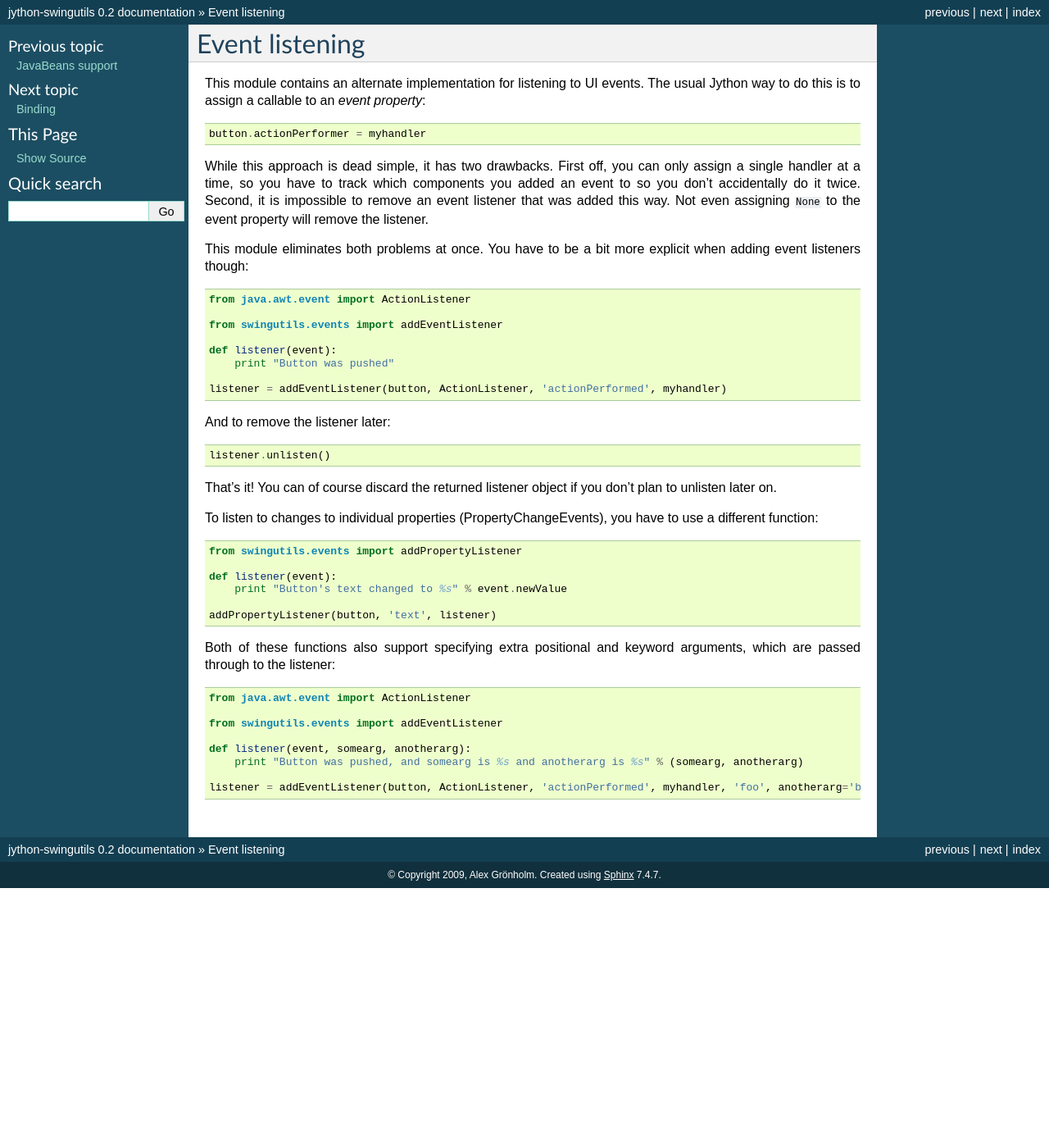
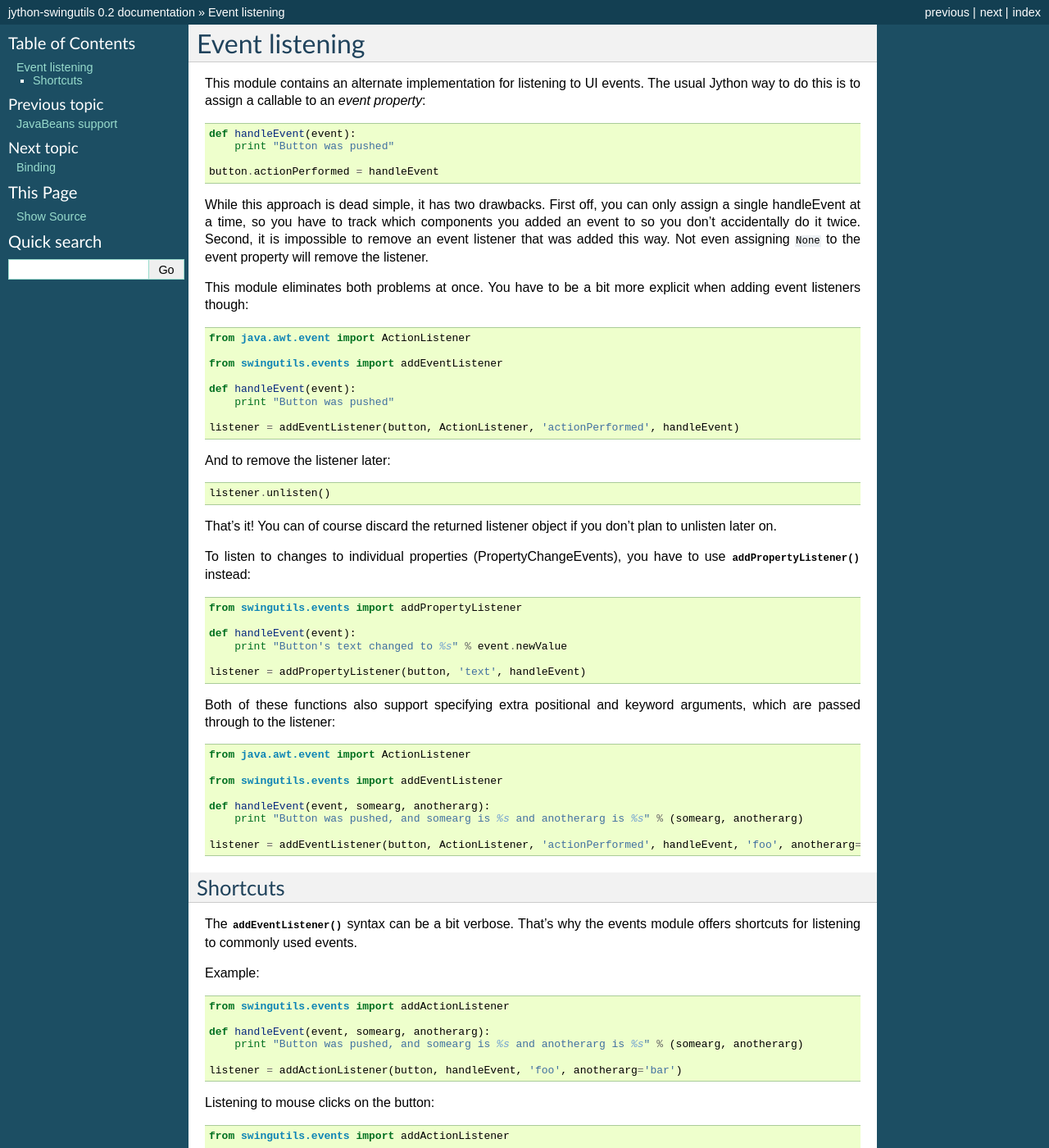
Before and after one commit to jython/swingutils, a Sphinx documentation site: the page built from docs/events.rst, in a window 1280 px wide and 1400 px high. Shown: the whole window at 82% size. Built offline with Sphinx 7.4.7, drawn with Linux system fonts in a browser that asks for light colours; some of the changed text lies outside the part shown.

Commit message:
Updates and corrections to events module documentations

```diff
--- a/docs/events.rst
+++ b/docs/events.rst
@@ -5,10 +5,13 @@ This module contains an alternate implementation for listening to UI events.
 The usual Jython way to do this is to assign a callable to an
 `event property`::
 
-    button.actionPerformer = myhandler
+    def handleEvent(event):
+        print "Button was pushed"
+
+    button.actionPerformed = handleEvent
 
 While this approach is dead simple, it has two drawbacks. First off, you can
-only assign a single handler at a time, so you have to track which
+only assign a single handleEvent at a time, so you have to track which
 components you added an event to so you don't accidentally do it twice.
 Second, it is impossible to remove an event listener that was added this way.
 Not even assigning ``None`` to the event property will remove the listener.
@@ -20,10 +23,10 @@ explicit when adding event listeners though::
 
     from swingutils.events import addEventListener
 
-    def listener(event):
+    def handleEvent(event):
         print "Button was pushed"
 
-    listener = addEventListener(button, ActionListener, 'actionPerformed', myhandler)
+    listener = addEventListener(button, ActionListener, 'actionPerformed', handleEvent)
 
 And to remove the listener later::
 
@@ -33,14 +36,14 @@ That's it! You can of course discard the returned listener object if you don't
 plan to unlisten later on.
 
 To listen to changes to individual properties (PropertyChangeEvents), you have
-to use a different function::
+to use :func:`~swingutils.events.addPropertyListener` instead::
 
     from swingutils.events import addPropertyListener
 
-    def listener(event):
+    def handleEvent(event):
         print "Button's text changed to %s" % event.newValue
 
-    addPropertyListener(button, 'text', listener)
+    listener = addPropertyListener(button, 'text', handleEvent)
 
 Both of these functions also support specifying extra positional and keyword
 arguments, which are passed through to the listener::
@@ -49,7 +52,35 @@ arguments, which are passed through to the listener::
 
     from swingutils.events import addEventListener
 
-    def listener(event, somearg, anotherarg):
+    def handleEvent(event, somearg, anotherarg):
         print "Button was pushed, and somearg is %s and anotherarg is %s" % (somearg, anotherarg)
 
-    listener = addEventListener(button, ActionListener, 'actionPerformed', myhandler, 'foo', anotherarg='bar')
+    listener = addEventListener(button, ActionListener, 'actionPerformed', handleEvent, 'foo', anotherarg='bar')
+
+Shortcuts
+---------
+
+The :func:`~swingutils.events.addEventListener` syntax can be a bit verbose.
+That's why the events module offers shortcuts for listening to commonly used
+events.
+
+Example::
+
+    from swingutils.events import addActionListener
+
+    def handleEvent(event, somearg, anotherarg):
+        print "Button was pushed, and somearg is %s and anotherarg is %s" % (somearg, anotherarg)
+
+    listener = addActionListener(button, handleEvent, 'foo', anotherarg='bar')
+
+Listening to mouse clicks on the button::
+
+    from swingutils.events import addActionListener
+
+    def handleEvent(event):
+        print "Button was clicked"
+
+    listener = addMouseClickListener(button, handleEvent)
+
+See the :mod:`API reference <swingutils.events>` for the complete list of
+available shortcuts.
```
